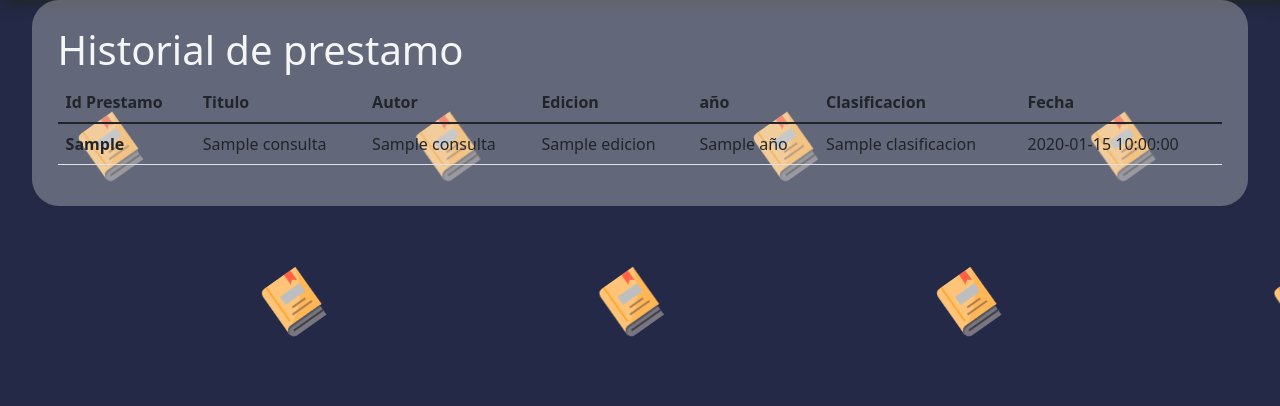
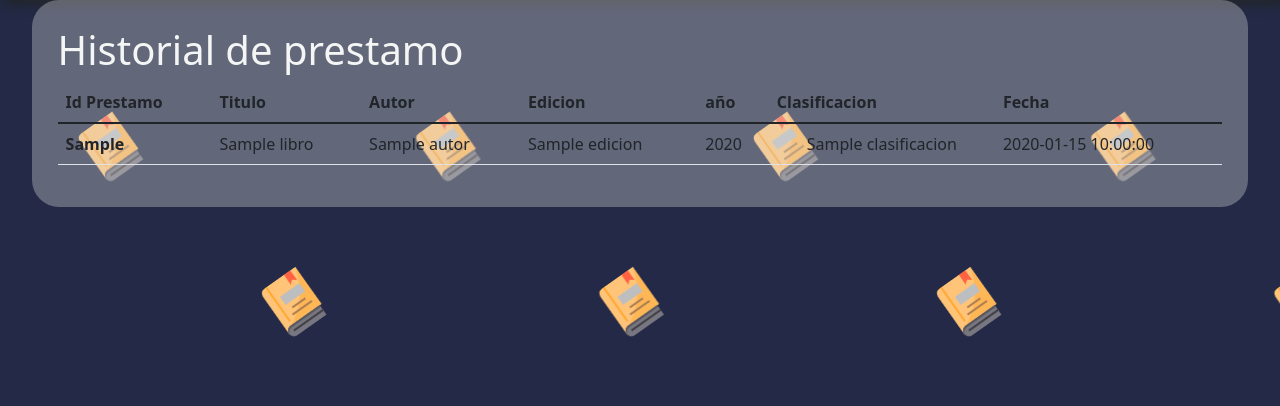
Before and after one commit to Mau5trakt/biblodb, a Flask app: template templates/ulogin.html in a window 1280 px wide. Shown: the part 82-488 px from the top of the page. Run offline with Flask 2, Linux system fonts and the light colour scheme; the template is opened without the code that fills it: most values are stand-ins (such as "Sample title", 1, 10 or a date in 2020); some libraries are stand-ins or nearby versions.

Commit message:
corrected the variable to jinja and created a class to table.

```diff
--- a/templates/ulogin.html
+++ b/templates/ulogin.html
@@ -21,8 +21,8 @@
     <div class="historial">
         <h1>Historial de prestamo</h1>
 
-        {% if consulta | length > 0  %}
-        <table class="table table-hover">
+        {% if historial | length > 0  %}
+        <table class="table table-hover table-responsive">
                 <thead>
                     <tr>
                         <th scope="col"> Id Prestamo </th>
@@ -36,15 +36,15 @@
                     </tr>
                 </thead>
                 <tbody>
-                    {% for a in consulta %}
+                    {% for a in historial %}
                     <tr>
                         <th> {{ a["id_prestamo"] }} </th>
-                        <td> {{ a["titulo"] }}</td>
-                        <td> {{ a["nombre"] }} </td>
+                        <td> {{ a["libro"] }}</td>
+                        <td> {{ a["autor"] }} </td>
                         <td> {{ a["edicion"] }}</td>
-                        <td> {{ a["año"] }}</td>
-                        <td> {{ a["clasificacion"] }}</td>
-                        <td> {{ a["fecha_de_prestamo"] }}</td>
+                        <td> {{ a["year"] }}</td>
+                        <td class="clasificacion"> {{ a["clasificacion"] }}</td>
+                        <td> {{ a["fecha_prestamo"] }}</td>
 
                     </tr>
                     {%endfor%}
```
